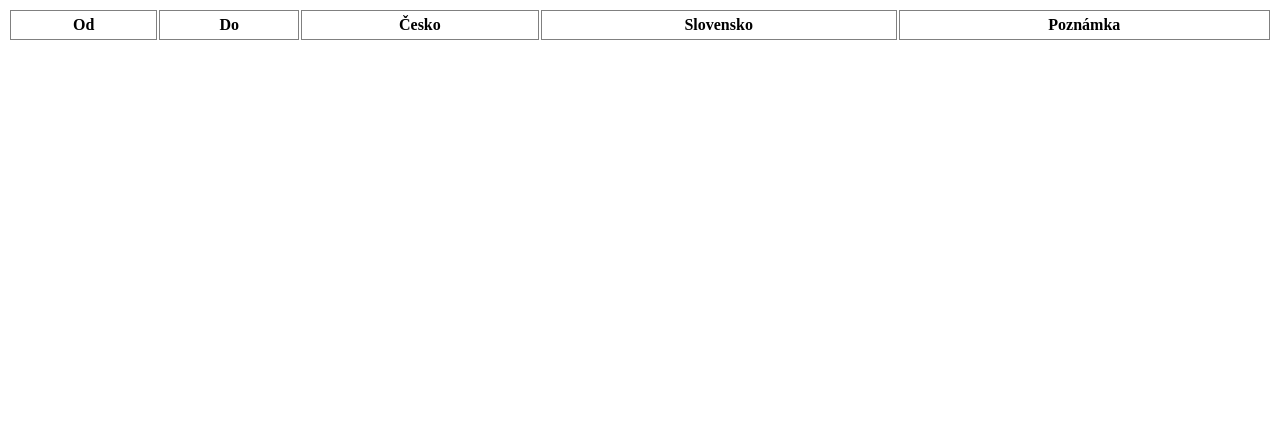
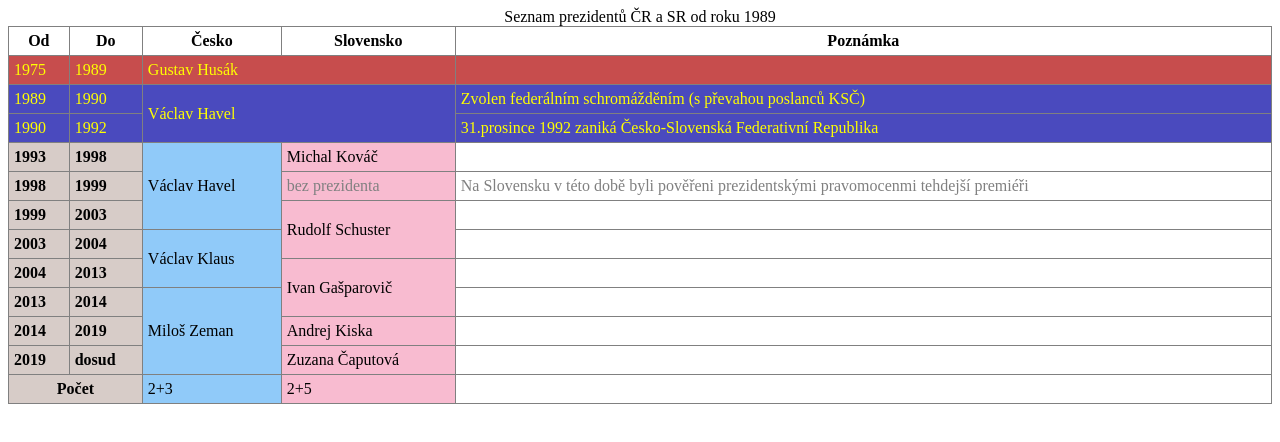
Before and after one commit to pslib-cz/2020p2web-htmltable-presidents-MatesAndrasko, a plain HTML site: page index.html in a window 1280 px wide. Drawn offline with Linux system fonts and the light colour scheme.

Commit message:
first_commit

```diff
--- a/index.html
+++ b/index.html
@@ -5,21 +5,20 @@
     <title>Čeští a slovenští prezidenti</title>
     <meta name="viewport" content="width=device-width, initial-scale=1.0">
     <style>
-      table.presidents {width: 100%;}
+      table.presidents {width: 100%;border-collapse: collapse;}
       .presidents th, .presidents td {border: 1px solid gray; padding: 5px;}
       .presidents th {font-weight: 700; text-align: center;}
       .presidents td {font-weight: 400;}
       .presidents .komuniste {background-color: #c74d4d; color: yellow;}
       .presidents .spolecne {background-color: #4a4abe; color: yellow;}
-      .presidents .roky {background-color: #D7CCC8;}
+      .presidents .roky {background-color: #D7CCC8;font-weight: bold;}
       .presidents .cr {background-color: #90CAF9;}
       .presidents .sr {background-color: #F8BBD0;}
     </style>
   </head>
   <body>
     <table class="presidents">
-      <caption></caption>
-
+      <caption>Seznam prezidentů ČR a SR od roku 1989</caption>
       <thead>
         <tr>
           <th>Od</th>
@@ -30,15 +29,84 @@
         </tr>
       </thead>
       <tbody class="komuniste">
-
+        <tr>
+          <td>1975</td>
+          <td>1989</td>
+          <td colspan="2">Gustav Husák</td>
+          <td></td>
+        </tr>
       </tbody>
       <tbody class="spolecne">
-
+        <tr>
+          <td>1989</td>
+          <td>1990</td>
+          <td colspan="2" rowspan="3">Václav Havel</td>
+          <td>Zvolen federálním schromážděním (s převahou poslanců KSČ)</td>
+        </tr>
+        <tr>
+          <td>1990</td>
+          <td>1992</td>
+          <td>31.prosince 1992 zaniká Česko-Slovenská Federativní Republika</td>
+        </tr>
       </tbody>
       <tbody>
-
+        <tr>
+          <td class="roky">1993</td>
+          <td class="roky">1998</td>
+          <td class="cr" rowspan="3">Václav Havel</td>
+          <td class="sr">Michal Kováč</td>
+          <td></td>
+        </tr>
+        <tr>
+          <td class="roky">1998</td>
+          <td class="roky">1999</td>
+          <td class="sr" style="color: grey;">bez prezidenta</td>
+          <td style="color: grey;">Na Slovensku v této době byli pověřeni prezidentskými pravomocenmi tehdejší premiéři</td>
+        </tr>
+        <tr>
+          <td class="roky">1999</td>
+          <td class="roky">2003</td>
+          <td class="sr" rowspan="2">Rudolf Schuster</td>
+          <td></td>
+        </tr>
+        <tr>
+          <td class="roky">2003</td>
+          <td class="roky">2004</td>
+          <td class="cr" rowspan="2">Václav Klaus</td>
+          <td></td>
+        </tr>
+        <tr>
+          <td class="roky">2004</td>
+          <td class="roky">2013</td>
+          <td class="sr" rowspan="2">Ivan Gašparovič</td>
+          <td></td>
+        </tr>
+        <tr>
+          <td class="roky">2013</td>
+          <td class="roky">2014</td>
+          <td class="cr" rowspan="3">Miloš Zeman</td>
+          <td></td>
+        </tr>
+        <tr>
+          <td class="roky">2014</td>
+          <td class="roky">2019</td>
+          <td class="sr">Andrej Kiska</td>
+          <td></td>
+        </tr>
+        <tr>
+          <td class="roky">2019</td>
+          <td class="roky">dosud</td>
+          <td class="sr">Zuzana Čaputová</td>
+          <td></td>
+        </tr>
       </tbody>
-
+      </tfoot>
+        <tr>
+          <td class="roky" colspan="2" style="text-align: center;">Počet</td>
+          <td class="cr">2+3</td>
+          <td class="sr">2+5</td>
+          <td></td>
+        </tr>
       </tfoot>
     </table>
   </body>
```
Also changed, not shown: style.css (added).
